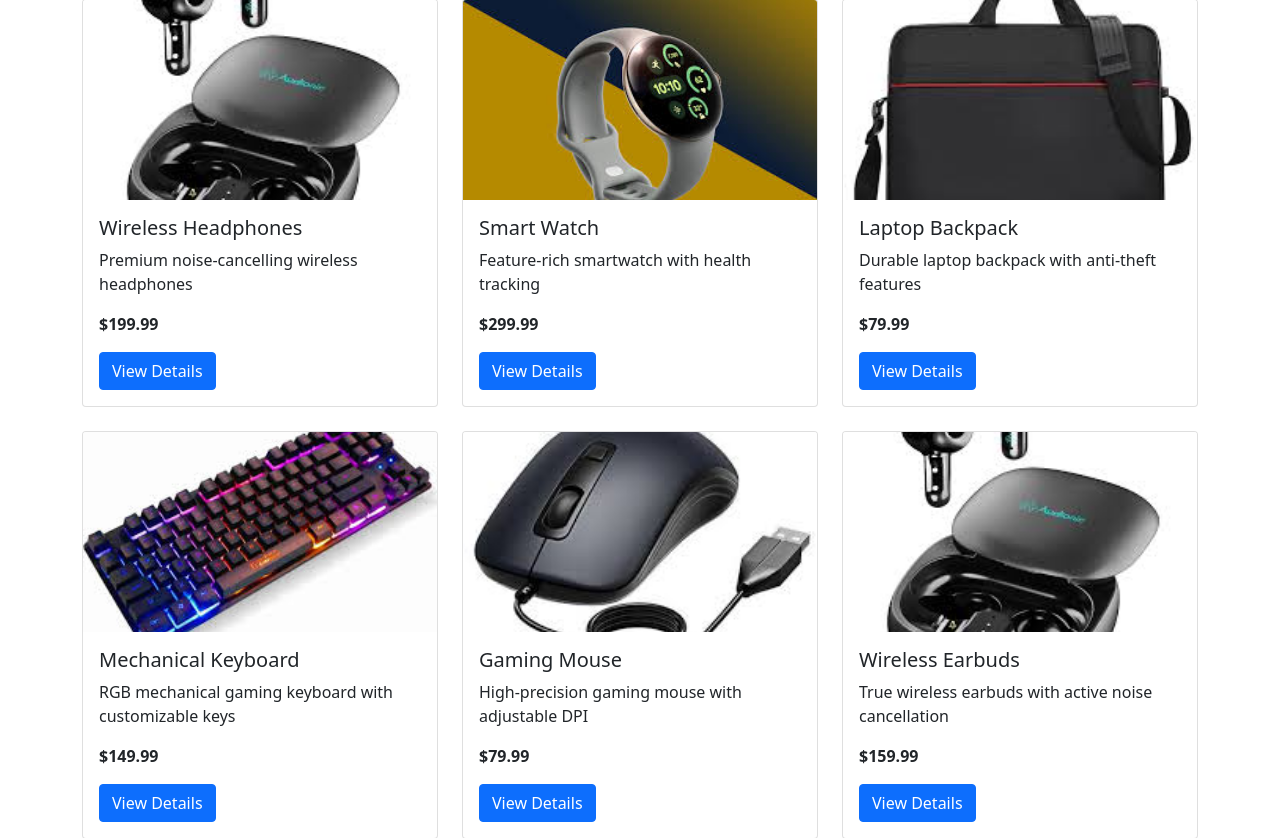
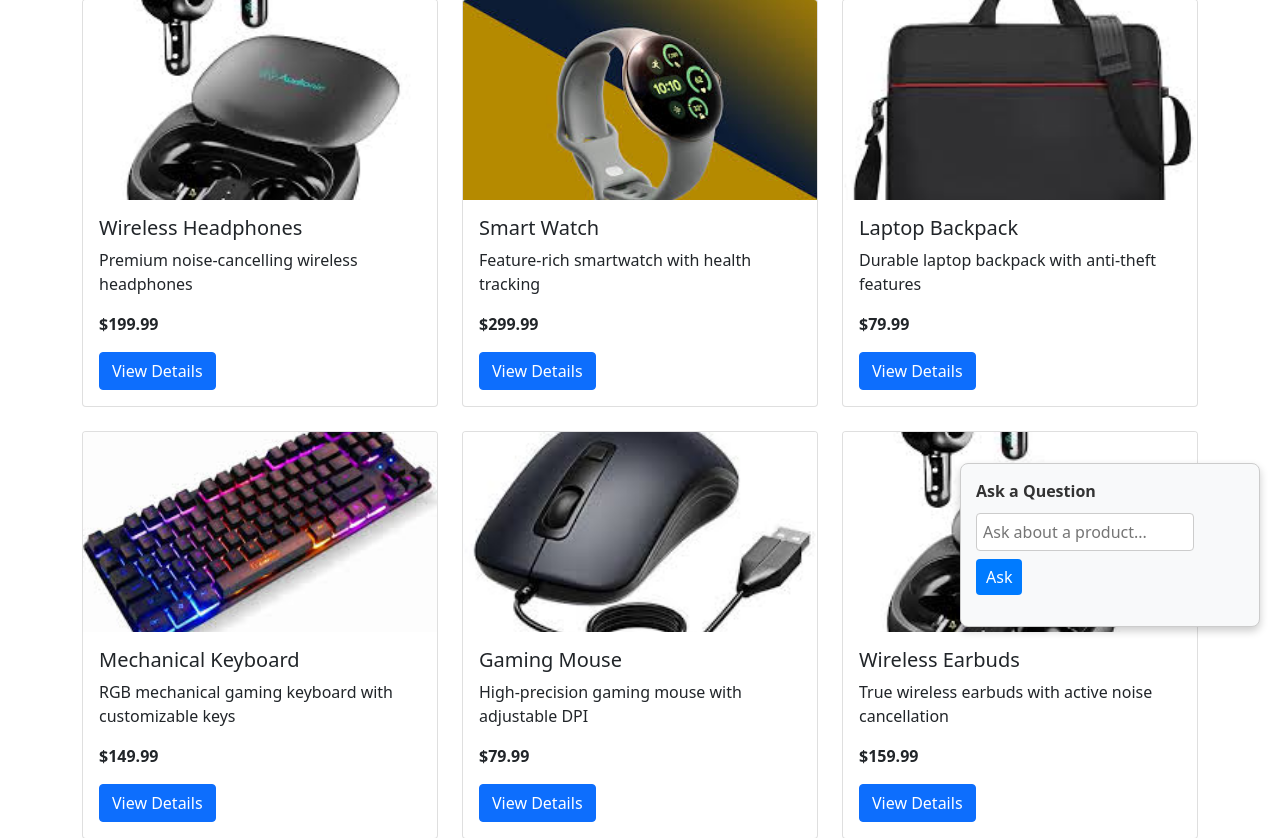
Before and after one commit to musharrafhamraz/Langchain-Projects, a Flask app: page / in a window 1280 px wide. Shown: the part 153-991 px from the top of the page. Run offline with Flask 2, Linux system fonts and the light colour scheme.

Commit message:
homepage modified

```diff
--- a/RAG-Agent-For-Website/templates/home.html
+++ b/RAG-Agent-For-Website/templates/home.html
@@ -51,4 +51,81 @@
     </ul>
 </nav>
 {% endif %}
+<!-- Chatbot -->
+<div id="chatbot-container">
+    <div id="chatbot-header">Ask a Question</div>
+    <div id="chatbot-body">
+        <input type="text" id="queryInput" placeholder="Ask about a product..." />
+        <button onclick="askQuestion()">Ask</button>
+        <p id="answer"></p>
+    </div>
+</div>
+
+<style>
+#chatbot-container {
+    position: fixed;
+    right: 20px;
+    bottom: 20px;
+    width: 300px;
+    background-color: #f8f9fa;
+    border: 1px solid #ccc;
+    border-radius: 8px;
+    box-shadow: 0 4px 8px rgba(0,0,0,0.2);
+    padding: 15px;
+    z-index: 1000;
+}
+
+#chatbot-header {
+    font-weight: bold;
+    margin-bottom: 10px;
+    font-size: 16px;
+    color: #333;
+}
+
+#chatbot-body input[type="text"] {
+    width: calc(100% - 50px);
+    padding: 6px;
+    margin-bottom: 8px;
+    border: 1px solid #ccc;
+    border-radius: 4px;
+}
+
+#chatbot-body button {
+    padding: 6px 10px;
+    background-color: #007bff;
+    border: none;
+    color: white;
+    border-radius: 4px;
+    cursor: pointer;
+}
+
+#chatbot-body button:hover {
+    background-color: #0056b3;
+}
+
+#answer {
+    margin-top: 10px;
+    font-style: italic;
+    color: #444;
+}
+</style>
+
+<script>
+function askQuestion() {
+    const question = document.getElementById('queryInput').value;
+    fetch('/ask', {
+        method: 'POST',
+        headers: { 'Content-Type': 'application/json' },
+        body: JSON.stringify({ question: question })
+    })
+    .then(response => response.json())
+    .then(data => {
+        document.getElementById('answer').innerText = data.answer;
+    })
+    .catch(error => {
+        document.getElementById('answer').innerText = 'Error: ' + error.message;
+    });
+}
+</script>
+
 {% endblock %}
```
